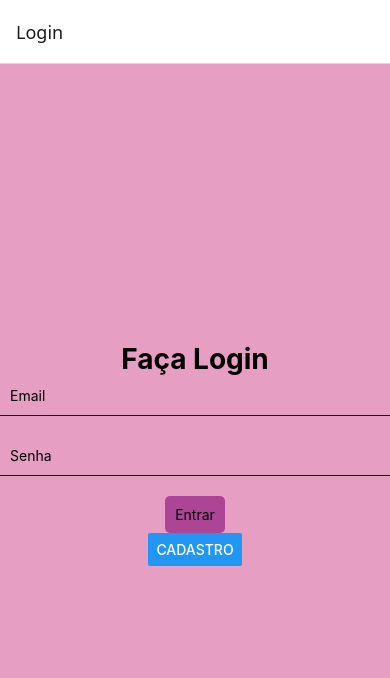
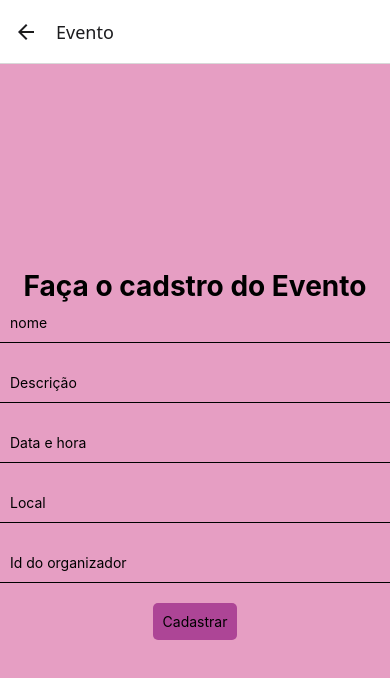
Before and after one commit to MariaFernandaCintra/mobile_meuApp, a React Native app: screen /Evento in a window 390 px wide. Shown: the top 678 px of the page. Built offline with nearby package versions, Linux system fonts and the light colour scheme.

Commit message:
cração de cadastro de eventos, ingresso e organizador

```diff
--- a/src/App.js
+++ b/src/App.js
@@ -1,7 +1,12 @@
 import Login from './screens/Login';
 import Cadastro from './screens/Cadastro';
+import Home from './screens/HomeScreen';
+import Evento from './screens/CadastroEventoScreen';
+import Organizador from './screens/CadastroOrganizadorScreen';
+import Ingresso from './screens/CadastroIngressoScreen';
 import {NavigationContainer} from "@react-navigation/native";
 import { createStackNavigator } from '@react-navigation/stack';
+
 
 const Stack = createStackNavigator();
 
@@ -11,6 +16,10 @@ export default function App() {
     <Stack.Navigator>
       <Stack.Screen name="Login" component={Login}/>
       <Stack.Screen name="Cadastro" component={Cadastro}/>
+      <Stack.Screen name="Home" component={Home}/>
+      <Stack.Screen name="Evento" component={Evento}/>
+      <Stack.Screen name="Organizador" component={Organizador}/>
+      <Stack.Screen name="Ingresso" component={Ingresso}/>
     </Stack.Navigator>
    </NavigationContainer>
   );
--- a/src/axios/axios.js
+++ b/src/axios/axios.js
@@ -1,4 +1,5 @@
 import axios from "axios";
+import Evento from "../screens/CadastroEventoScreen";
 
 const api = axios.create({
     baseURL:"http://10.89.240.83:5000/api/v1",
@@ -9,7 +10,9 @@ const api = axios.create({
 
 const sheets = {
     postLogin:(user)=> api.post("/login", user),
-    postCadastro:(user)=> api.post("/user", user)
-
+    postCadastro:(user)=> api.post("/user", user),
+    postEvento:(evento)=> api.post("/evento", evento),
+    postIngresso:(ingresso)=> api.post("/ingresso", ingresso),
+    postOrganizador:(organizador)=> api.post("/organizador", organizador),
 }
 export default sheets;
--- a/src/screens/Cadastro.js
+++ b/src/screens/Cadastro.js
@@ -89,6 +89,7 @@ export default function Cadastro({navigation}) {
       flex: 1,
       justifyContent: "center",
       alignItems: "center",
+      backgroundColor: "#E69EC3",
     },
     title: {
       fontSize: 28,
--- /dev/null
+++ b/src/screens/CadastroEventoScreen.js
@@ -0,0 +1,112 @@
+import React, { useState } from "react";
+import {
+  View,
+  Text,
+  TextInput,
+  TouchableOpacity,
+  Alert,
+  StyleSheet,
+  Button,
+} from "react-native";
+import api from "../axios/axios";
+
+export default function Evento({ navigation }) {
+    const [evento, setEvento] = useState({
+      nome: "",
+      descricao: "",
+      data_hora: "",
+      local: "",
+      fk_id_organizador: "",
+    });
+
+    async function handleEvento() {
+      await api.postEvento(evento).then(
+        (response) => {
+          //console.log(response.data.message);
+          Alert.alert("OK", response.data.message);
+        },
+        (error) => {
+          Alert.alert("Erro", error.response.data.error);
+          //console.log(error);
+        }
+      );
+    }
+
+    return (
+      <View style={styles.container}>
+        <Text style={styles.title}>Faça o cadstro do Evento</Text>
+        <TextInput
+          style={styles.input}
+          placeholder="nome"
+          value={evento.nome}
+          onChangeText={(value) => {
+            setEvento({ ...evento, nome: value });
+          }}
+        />
+        <TextInput
+          style={styles.input}
+          placeholder="Descrição"
+          value={evento.descricao}
+          onChangeText={(value) => {
+            setEvento({ ...evento, descricao: value });
+          }}
+        />
+        <TextInput
+          style={styles.input}
+          placeholder="Data e hora"
+          value={evento.data_hora}
+          onChangeText={(value) => {
+            setEvento({ ...evento, data_hora: value });
+          }}
+        />
+
+        <TextInput
+          style={styles.input}
+          placeholder="Local"
+          value={evento.local}
+          onChangeText={(value) => {
+            setEvento({ ...evento, local: value });
+          }}
+        />
+
+        <TextInput
+          style={styles.input}
+          placeholder="Id do organizador"
+          value={evento.fk_id_organizador}
+          onChangeText={(value) => {
+            setEvento({ ...evento, fk_id_organizador: value });
+          }}
+        />
+
+        <TouchableOpacity onPress={handleEvento} style={styles.button}>
+          <Text>Cadastrar</Text>
+        </TouchableOpacity>
+      </View>
+    );
+  }
+
+  const styles = StyleSheet.create({
+    container: {
+      flex: 1,
+      justifyContent: "center",
+      alignItems: "center",
+      backgroundColor: "#E69EC3",
+    },
+    title: {
+      fontSize: 28,
+      fontWeight: "bold",
+    },
+    input: {
+      width: "100%",
+      height: 40,
+      borderBottomWidth: 1,
+      marginBottom: 20,
+      paddingHorizontal: 10,
+    },
+    button: {
+      backgroundColor: "#AD4596",
+      padding: 10,
+      borderRadius: 5,
+      color: "black",
+    },
+  });
--- /dev/null
+++ b/src/screens/CadastroIngressoScreen.js
@@ -0,0 +1,92 @@
+import React, { useState } from "react";
+import {
+  View,
+  Text,
+  TextInput,
+  TouchableOpacity,
+  Alert,
+  StyleSheet,
+  Button,
+} from "react-native";
+import api from "../axios/axios";
+
+export default function Ingresso({ navigation }) {
+    const [ingresso, setIngresso] = useState({
+      preco: "",
+      tipo: "",
+      fk_id_evento: "",
+    });
+
+    async function handleIngresso() {
+      await api.postIngresso(ingresso).then(
+        (response) => {
+          //console.log(response.data.message);
+          Alert.alert("OK", response.data.message);
+        },
+        (error) => {
+          Alert.alert("Erro", error.response.data.error);
+          //console.log(error);
+        }
+      );
+    }
+
+    return (
+      <View style={styles.container}>
+        <Text style={styles.title}>Faça o cadstro do Ingresso</Text>
+        <TextInput
+          style={styles.input}
+          placeholder="Preço"
+          value={ingresso.preco}
+          onChangeText={(value) => {
+            setIngresso({ ...ingresso, preco: value });
+          }}
+        />
+        <TextInput
+          style={styles.input}
+          placeholder="Tipo"
+          value={ingresso.tipo}
+          onChangeText={(value) => {
+            setIngresso({ ...ingresso, tipo: value });
+          }}
+        />
+        <TextInput
+          style={styles.input}
+          placeholder="Id do evento"
+          value={ingresso.fk_id_evento}
+          onChangeText={(value) => {
+            setIngresso({ ...ingresso, fk_id_evento: value });
+          }}
+        />
+
+        <TouchableOpacity onPress={handleIngresso} style={styles.button}>
+          <Text>Cadastrar</Text>
+        </TouchableOpacity>
+      </View>
+    );
+  }
+
+  const styles = StyleSheet.create({
+    container: {
+      flex: 1,
+      justifyContent: "center",
+      alignItems: "center",
+      backgroundColor: "#E69EC3",
+    },
+    title: {
+      fontSize: 28,
+      fontWeight: "bold",
+    },
+    input: {
+      width: "100%",
+      height: 40,
+      borderBottomWidth: 1,
+      marginBottom: 20,
+      paddingHorizontal: 10,
+    },
+    button: {
+      backgroundColor: "#AD4596",
+      padding: 10,
+      borderRadius: 5,
+      color: "black",
+    },
+  });
--- /dev/null
+++ b/src/screens/CadastroOrganizadorScreen.js
@@ -0,0 +1,101 @@
+import React, { useState } from "react";
+import {
+  View,
+  Text,
+  TextInput,
+  TouchableOpacity,
+  Alert,
+  StyleSheet,
+  Button,
+} from "react-native";
+import api from "../axios/axios";
+
+export default function Organizador({ navigation }) {
+    const [organizador, setOrganizador] = useState({
+      nome: "",
+      email: "",
+      senha: "",
+      telefone: "",
+    });
+
+    async function handleOrganizador() {
+      await api.postOrganizador(organizador).then(
+        (response) => {
+          //console.log(response.data.message);
+          Alert.alert("OK", response.data.message);
+        },
+        (error) => {
+          Alert.alert("Erro", error.response.data.error);
+          //console.log(error);
+        }
+      );
+    }
+
+    return (
+      <View style={styles.container}>
+        <Text style={styles.title}>Faça o cadstro do Ingresso</Text>
+        <TextInput
+          style={styles.input}
+          placeholder="Nome"
+          value={organizador.nome}
+          onChangeText={(value) => {
+            setOrganizador({ ...organizador, nome: value });
+          }}
+        />
+        <TextInput
+          style={styles.input}
+          placeholder="Email"
+          value={organizador.email}
+          onChangeText={(value) => {
+            setOrganizador({ ...organizador, email: value });
+          }}
+        />
+        <TextInput
+          style={styles.input}
+          placeholder="Senha"
+          value={organizador.senha}
+          onChangeText={(value) => {
+            setOrganizador({ ...organizador, senha: value });
+          }}
+        />
+        <TextInput
+          style={styles.input}
+          placeholder="Telefone"
+          value={organizador.telefone}
+          onChangeText={(value) => {
+            setOrganizador({ ...organizador, telefone: value });
+          }}
+        />
+
+        <TouchableOpacity onPress={handleOrganizador} style={styles.button}>
+          <Text>Cadastrar</Text>
+        </TouchableOpacity>
+      </View>
+    );
+  }
+
+  const styles = StyleSheet.create({
+    container: {
+      flex: 1,
+      justifyContent: "center",
+      alignItems: "center",
+      backgroundColor: "#E69EC3",
+    },
+    title: {
+      fontSize: 28,
+      fontWeight: "bold",
+    },
+    input: {
+      width: "100%",
+      height: 40,
+      borderBottomWidth: 1,
+      marginBottom: 20,
+      paddingHorizontal: 10,
+    },
+    button: {
+      backgroundColor: "#AD4596",
+      padding: 10,
+      borderRadius: 5,
+      color: "black",
+    },
+  });
--- /dev/null
+++ b/src/screens/HomeScreen.js
@@ -0,0 +1,42 @@
+import React, { useState } from "react";
+import {
+  View,
+  Text,
+  TextInput,
+  TouchableOpacity,
+  Alert,
+  StyleSheet,
+  Button,
+} from "react-native";
+import api from "../axios/axios";
+
+export default function Home({ navigation }) {
+  return (
+    <View style={styles.header}>
+       <Button
+       title="Cadastrar Evento"
+       onPress={() => navigation.navigate("Evento")}
+       />
+
+       <Button
+       title="Cadastrar Ingresso"
+       onPress={() => navigation.navigate("Ingresso")}
+       />
+
+       <Button style={styles.button}
+       title="Cadastrar Organizador"
+       onPress={() => navigation.navigate("Organizador")}
+       />
+    </View>
+  )
+}
+
+const styles = StyleSheet.create({
+header:{
+
+},
+button: {
+backgroundColor: "#AD4596",
+alignContent: "center",
+},
+});
--- a/src/screens/Login.js
+++ b/src/screens/Login.js
@@ -6,12 +6,11 @@ import {
   TouchableOpacity,
   Alert,
   StyleSheet,
-  Button
+  Button,
 } from "react-native";
 import api from "../axios/axios";
 
-
-export default function Login({navigation}) {
+export default function Login({ navigation }) {
   const [user, setUser] = useState({
     email: "",
     password: "",
@@ -21,10 +20,11 @@ export default function Login({navigation}) {
     await api.postLogin(user).then(
       (response) => {
         //console.log(response.data.message);
-        Alert.alert("OK",response.data.message);
+        Alert.alert("OK", response.data.message);
+        navigation.navigate("Home");
       },
       (error) => {
-        Alert.alert('Erro',error.response.data.error);
+        Alert.alert("Erro", error.response.data.error);
         //console.log(error);
       }
     );
@@ -34,7 +34,7 @@ export default function Login({navigation}) {
     <View style={styles.container}>
       <Text style={styles.title}>Faça Login</Text>
       <TextInput
-      style={styles.input}
+        style={styles.input}
         placeholder="Email"
         value={user.email}
         onChangeText={(value) => {
@@ -42,7 +42,7 @@ export default function Login({navigation}) {
         }}
       />
       <TextInput
-      style={styles.input}
+        style={styles.input}
         placeholder="Senha"
         value={user.password}
         onChangeText={(value) => {
@@ -53,7 +53,10 @@ export default function Login({navigation}) {
       <TouchableOpacity onPress={handleLogin} style={styles.button}>
         <Text>Entrar</Text>
       </TouchableOpacity>
-      <Button title="Cadastro" onPress={() => navigation.navigate("Cadastro")}/>
+      <Button
+        title="Cadastro"
+        onPress={() => navigation.navigate("Cadastro")}
+      />
     </View>
   );
 }
@@ -69,16 +72,17 @@ const styles = StyleSheet.create({
     fontSize: 28,
     fontWeight: "bold",
   },
-  input:{
-    width:'100%',
-    height:40,
-    borderBottomWidth:1,
-    marginBottom:20,
-    paddingHorizontal:10
+  input: {
+    width: "100%",
+    height: 40,
+    borderBottomWidth: 1,
+    marginBottom: 20,
+    paddingHorizontal: 10,
   },
-  button:{
-    backgroundColor: '#AD4596',
-    padding:10,
-    borderRadius:5
+  button: {
+    backgroundColor: "#AD4596",
+    padding: 10,
+    borderRadius: 5,
+    color: "black",
   },
 });
```
